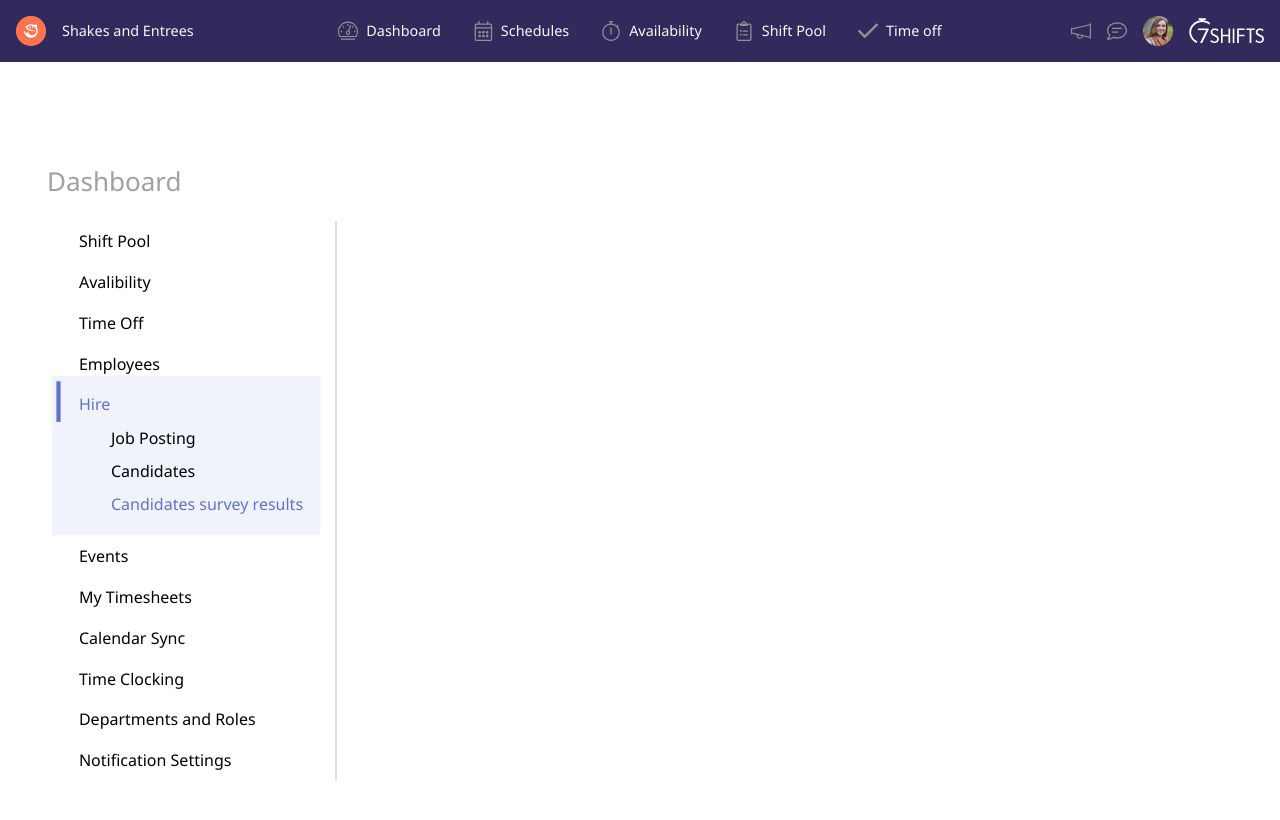
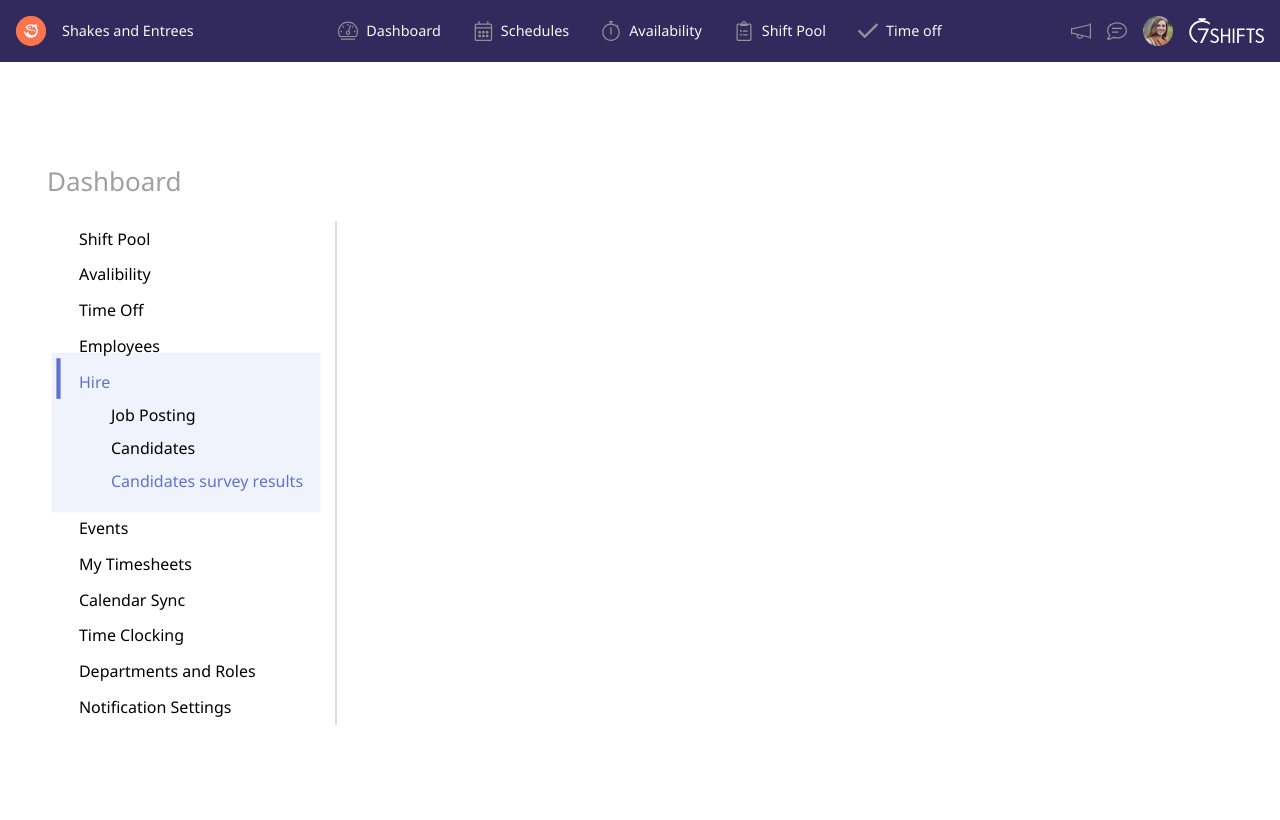
Before and after one commit to Cheeonon/seven-shifts, a React (Create React App) app: page / in a window 1280 px wide. Shown: the top 820 px of the page. Built offline with nearby package versions, Linux system fonts and the light colour scheme.

Commit message:
fix height

```diff
--- a/src/components/Dashboard/Dashboard.scss
+++ b/src/components/Dashboard/Dashboard.scss
@@ -1,7 +1,7 @@
 
 .dashboard{
     width: 30%;
-    height: 100vh;
+    height: 90vh;
     display: flex;
     justify-content: center;
 
```
